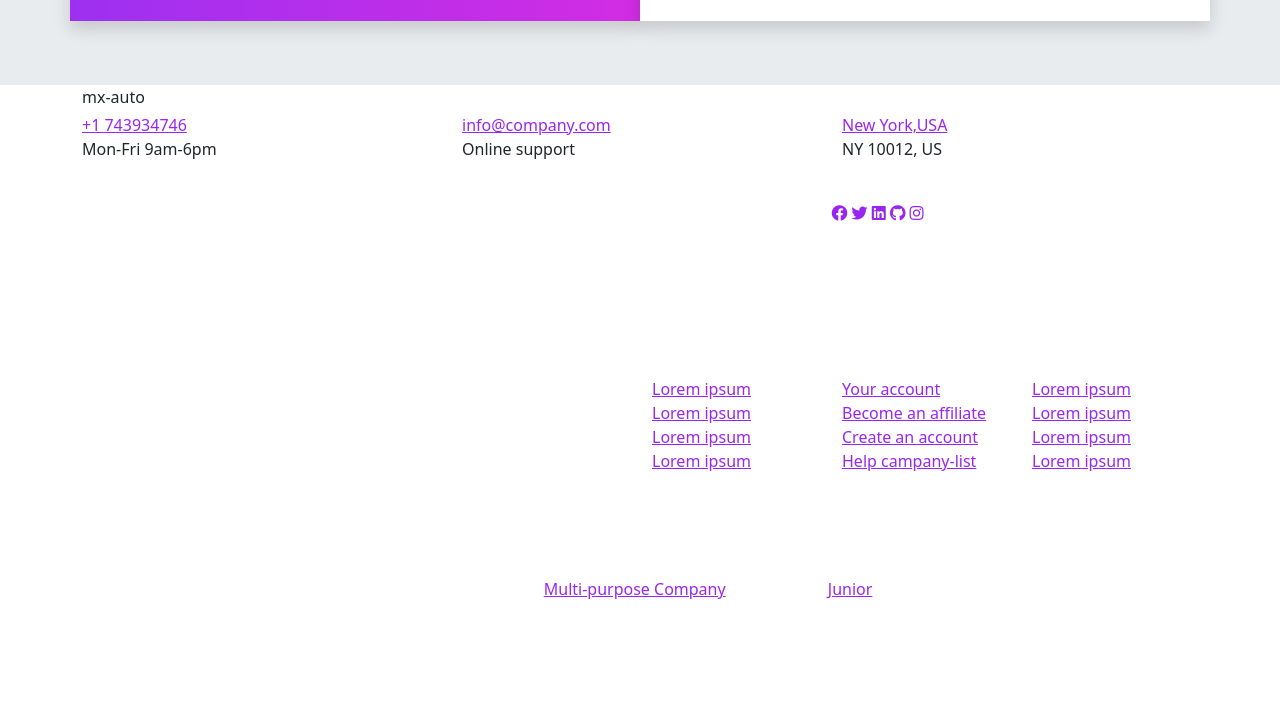
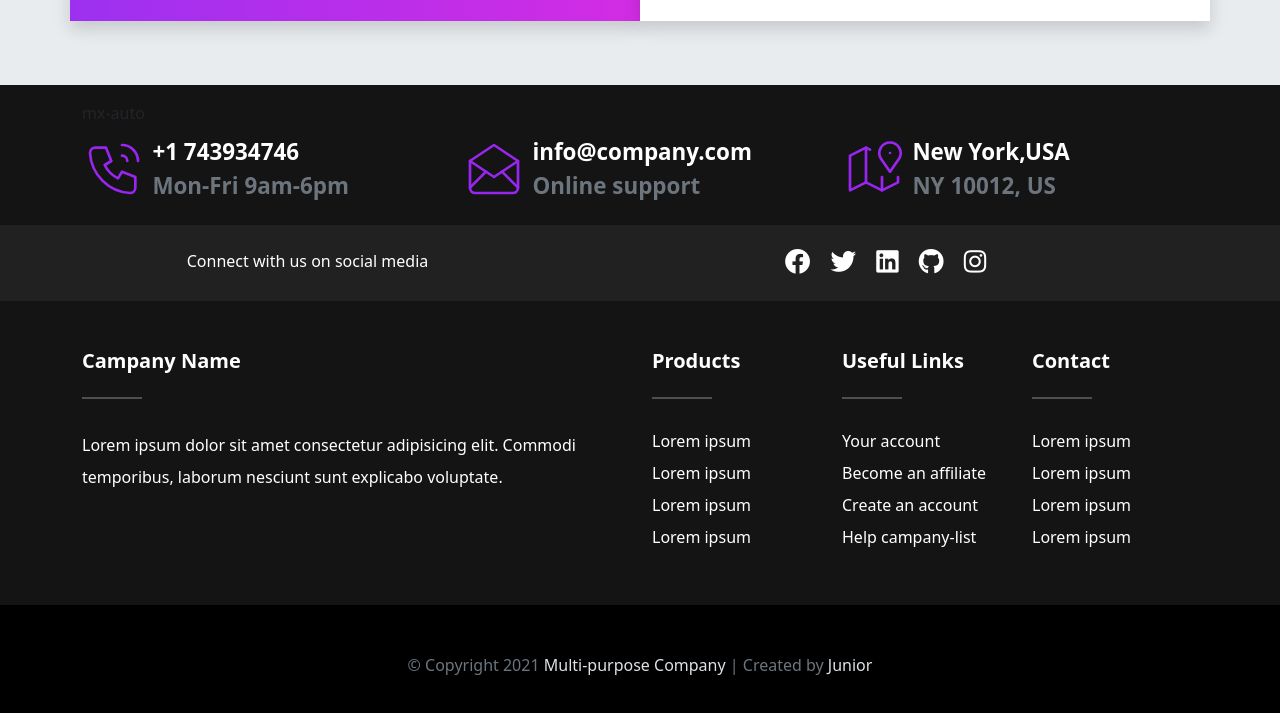
Before and after one commit to cufos/bootsrap-scss-portfolio, a website: page index.html in a window 1280 px wide. Shown: the part 7240-7953 px from the top of the page. Before the commit the page ends 7889 px from the top, so only its background shows below. Drawn offline with nearby package versions, Linux system fonts and the light colour scheme; files that its build step writes are made by us from their sources; files whose address does not match are found by name.

Commit message:
styles for the footer section

```diff
--- a/scss/_custom.scss
+++ b/scss/_custom.scss
@@ -2,6 +2,7 @@
 $purple-dark: #9926f0;
 $purple-light: #bb6ef5;
 $pink: #d122e3;
+$footer: #151414;
 
 // White and gray colors
 $white: #fff;
--- a/scss/sections/_footer.scss
+++ b/scss/sections/_footer.scss
@@ -0,0 +1,106 @@
+@use "../custom" as *;
+@use "../components/mixins" as *;
+
+.footer {
+  padding-top: 1rem;
+  background-color: $footer;
+}
+
+// Style the contact box content
+.contact-box {
+  position: relative;
+
+  &__icon {
+    width: 2rem;
+    stroke: $primary;
+    padding-top: 0.5rem;
+
+    @include media-breakpoint-up(sm) {
+      width: 4rem;
+    }
+  }
+
+  &__info {
+    padding: 0.4rem;
+    font-weight: 600;
+
+    &--title {
+      color: $white;
+      font-size: 1rem;
+      text-decoration: none;
+
+      @include media-breakpoint-up(sm) {
+        font-size: 1.4rem;
+      }
+    }
+
+    &--subtitle {
+      color: $gray-600;
+      font-size: 0.8rem;
+      text-decoration: none;
+
+      @include media-breakpoint-up(sm) {
+        font-size: 1.4rem;
+      }
+    }
+  }
+}
+
+.footer-sm {
+  background-color: #212121;
+
+  a {
+    color: $white;
+
+    i {
+      font-size: 1rem;
+      margin-left: 1rem;
+
+      @include media-breakpoint-up(sm) {
+        font-size: 1.6rem;
+      }
+    }
+  }
+}
+
+// Campany info content
+.campany-list {
+  display: block;
+  list-style: none;
+  position: relative;
+
+  li {
+    margin-bottom: 0.5rem;
+
+    a {
+      color: $white;
+      text-decoration: none;
+      transition: color 0.25s ease, text-decoration 0.28s ease;
+
+      &:hover {
+        color: $primary;
+      }
+    }
+  }
+}
+
+// Copyright footer
+.footer-bottom {
+  background-color: $black;
+
+  &__copyright {
+    color: $gray-600;
+    font-weight: 400;
+
+    a {
+      color: $gray-300;
+      text-decoration: none;
+      transition: color 0.25s ease;
+
+      &:hover {
+        color: $primary;
+        text-decoration: underline;
+      }
+    }
+  }
+}
```
Also changed, not shown: assets/css/style.css, 1 other file.
